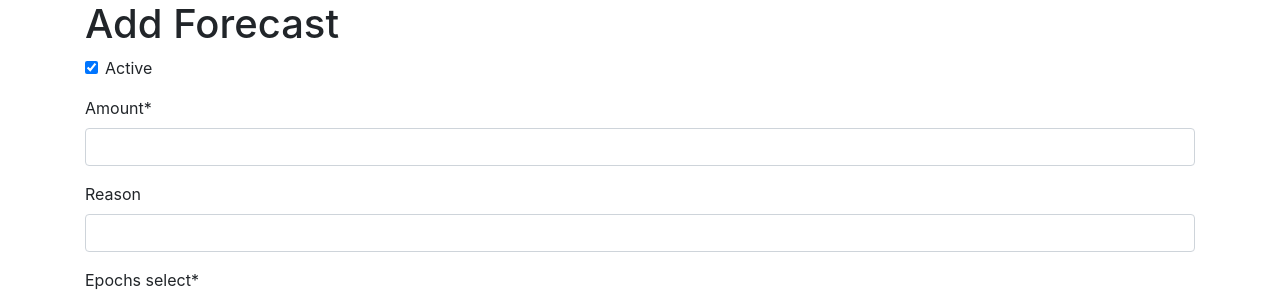
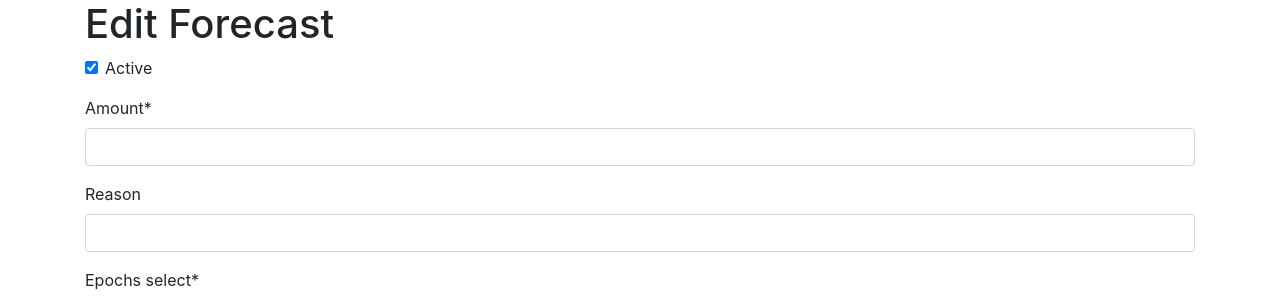
Before and after one commit to wilcoln/warner, a Django app: page /forecast/add/ in a window 1280 px wide. Shown: the top 300 px of the page. Run offline with Django 3.2, Linux system fonts and the light colour scheme; data that the repository does not hold is empty; some libraries are stand-ins or nearby versions.

Commit message:
Polish home.html

```diff
--- a/templates/edit_forecast.html
+++ b/templates/edit_forecast.html
@@ -1,7 +1,7 @@
 {% extends 'layouts/base.html' %}
 {% load crispy_forms_tags %}
 {% block title %}
-    Add Forecast
+    Edit Forecast
 {% endblock %}
 {% block style %}
     <style>
@@ -12,7 +12,7 @@
 {% endblock %}
 {% block content %}
     <div class="container">
-        <h1>Add Forecast</h1>
+        <h1>Edit Forecast</h1>
         <form method="post" action="{% url 'save-forecast' %}">
             {% csrf_token %}
             {{ forecast_form | crispy }}
--- a/templates/edit_transaction.html
+++ b/templates/edit_transaction.html
@@ -1,11 +1,11 @@
 {% extends 'layouts/base.html' %}
 {% load crispy_forms_tags %}
 {% block title %}
-    Add Transaction
+    Edit Transaction
 {% endblock %}
 {% block content %}
     <div class="container">
-        <h1>Add Transaction</h1>
+        <h1>Edit Transaction</h1>
         <form method="post" action="{% url 'save-transaction' %}">
             {% csrf_token %}
             {{ transaction_form | crispy }}
```
